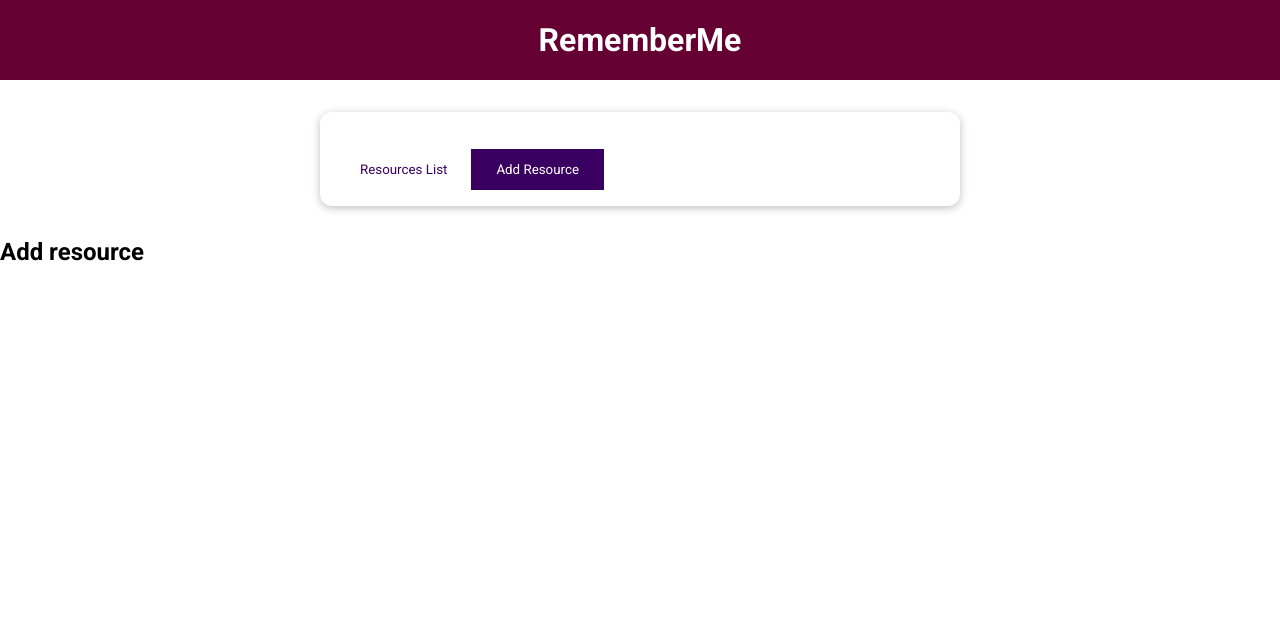
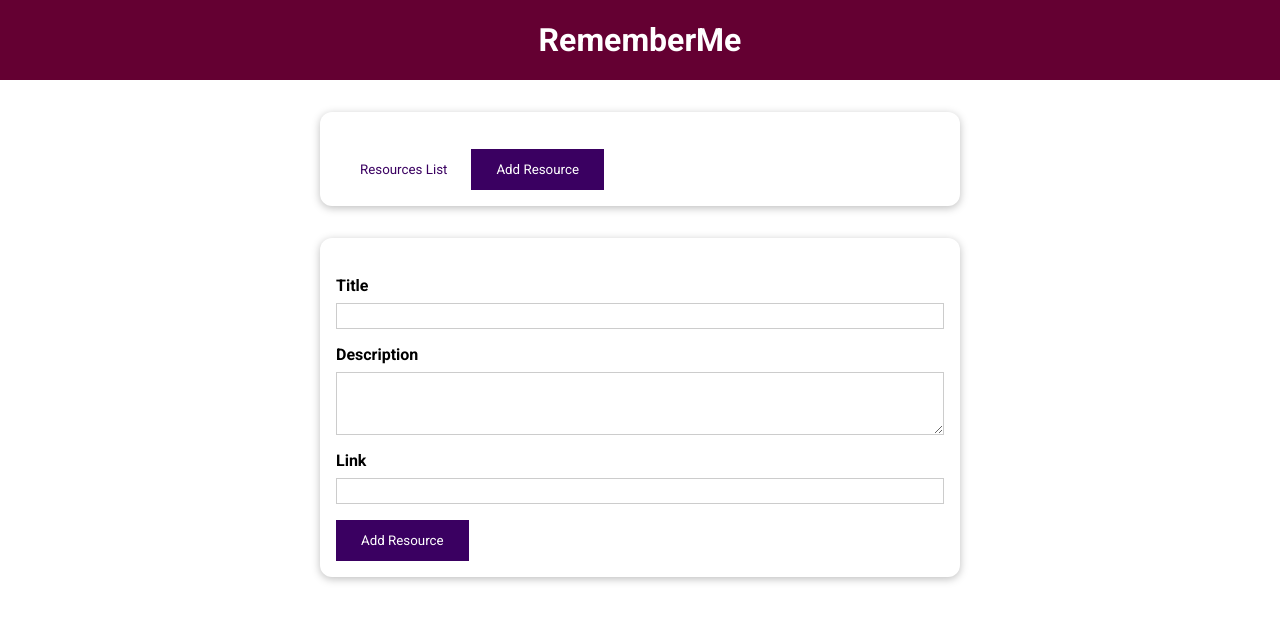
Before and after one commit to castrosanabriajohn/vue-project-section10, a Vue app: page / in a window 1280 px wide. Both pictures are taken after a click on the button "Add Resource". Shown: the top 622 px of the page. Built offline with nearby package versions, Linux system fonts and the light colour scheme.

Commit message:
Adding a form to add resource

```diff
--- a/src/components/resources/AddResource.vue
+++ b/src/components/resources/AddResource.vue
@@ -1,9 +1,58 @@
 <template>
-  <h2>Add resource</h2>
+  <base-card>
+    <form>
+      <div class="form-control">
+        <label for="title">Title</label>
+        <input id="title" name="title" type="text" />
+      </div>
+      <div class="form-control">
+        <label for="description">Description</label>
+        <textarea
+          id="description"
+          name="description"
+          type="text"
+          rows="3"
+        ></textarea>
+      </div>
+      <div class="form-control">
+        <label for="link">Link</label>
+        <input id="link" name="link" type="url" />
+      </div>
+      <div>
+        <base-button type="submit">Add Resource</base-button>
+      </div>
+    </form>
+  </base-card>
 </template>
 
 <script>
 export default {};
 </script>
 
-<style></style>
+<style scoped>
+label {
+  font-weight: bold;
+  display: block;
+  margin-bottom: 0.5rem;
+}
+
+input,
+textarea {
+  display: block;
+  width: 100%;
+  font: inherit;
+  padding: 0.15rem;
+  border: 1px solid #ccc;
+}
+
+input:focus,
+textarea:focus {
+  outline: none;
+  border-color: #3a0061;
+  background-color: #f7ebff;
+}
+
+.form-control {
+  margin: 1rem 0;
+}
+</style>
```
